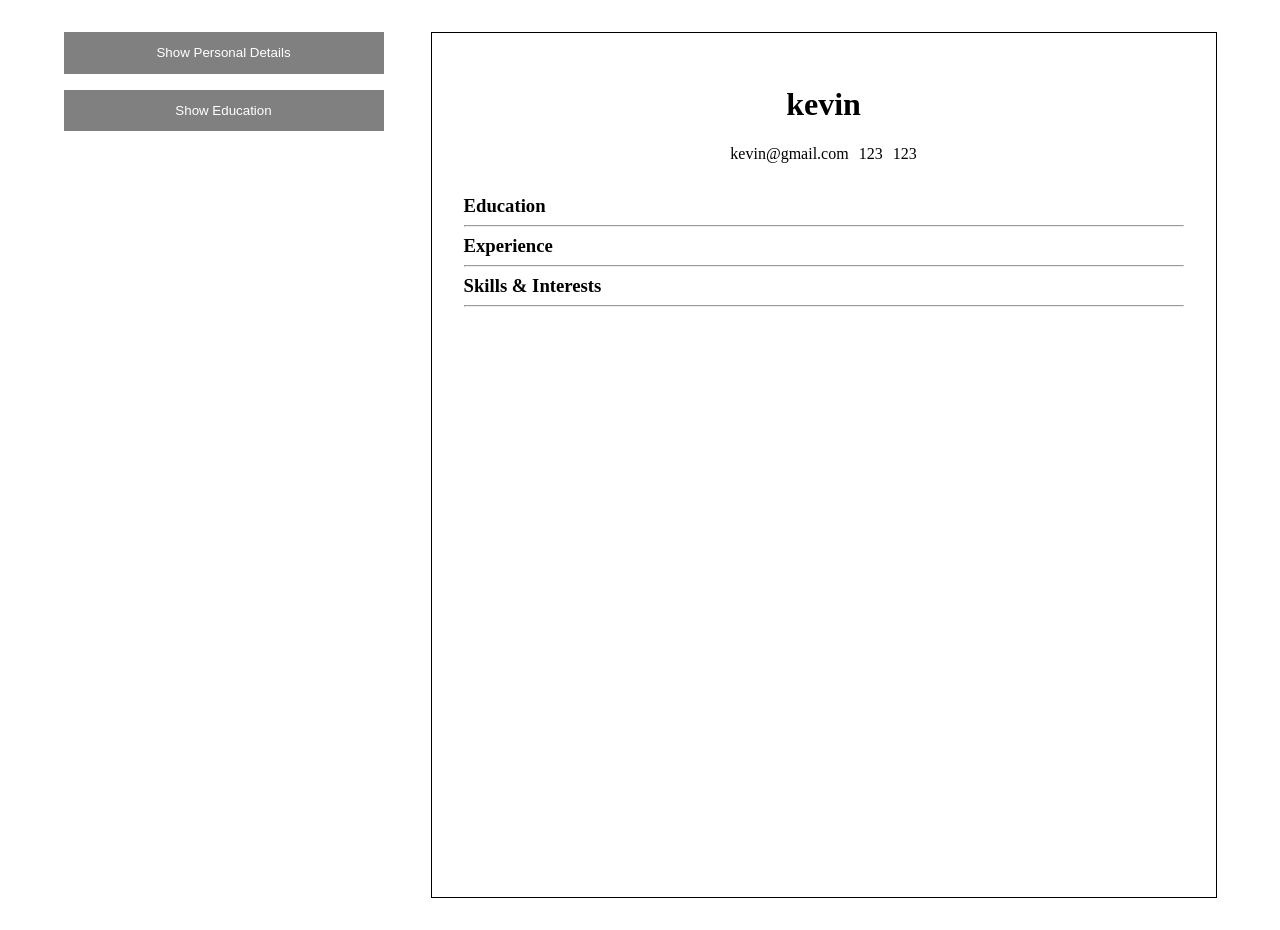
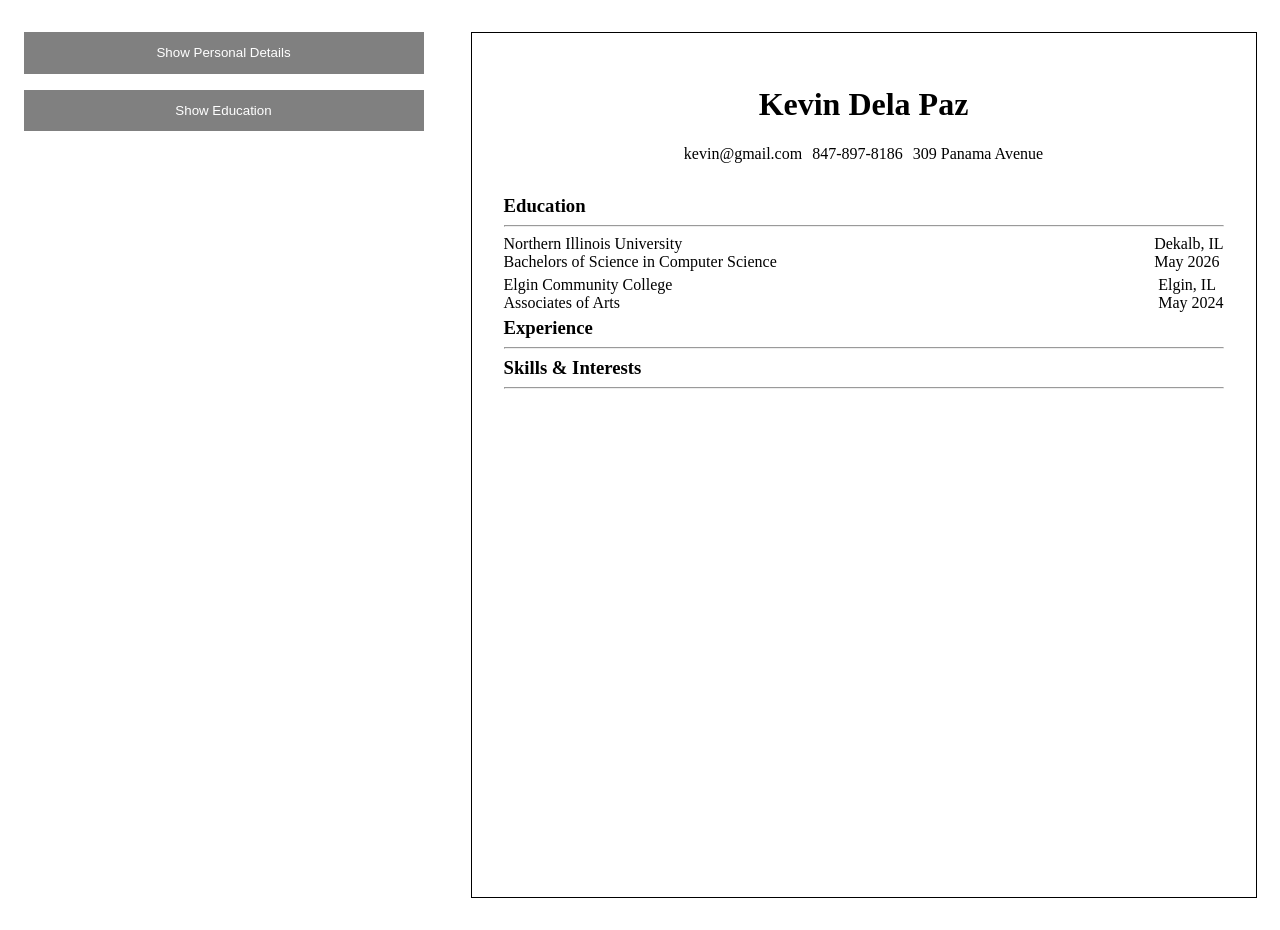
Before and after one commit to kevin120202/cv-builder, a React (Vite) app: page / in a window 1280 px wide. Built offline with nearby package versions, Linux system fonts and the light colour scheme.

Commit message:
adding functionality to add education and render

```diff
--- a/src/App.jsx
+++ b/src/App.jsx
@@ -9,22 +9,22 @@ import { v4 as uuidv4, v4 } from 'uuid'
 
 function App() {
     const [formPersonalDetails, setFormPersonalDetails] = useState({
-        fullName: "kevin",
+        fullName: "Kevin Dela Paz",
         email: "kevin@gmail.com",
-        number: "123",
-        address: "123",
+        number: "847-897-8186",
+        address: "309 Panama Avenue",
     })
     const [formEducationDetails, setFormEducationDetails] = useState([{
-        schoolName: "niu",
-        degree: "bachelors",
-        endDate: "may 2026",
-        location: "dekalb, il",
+        schoolName: "Northern Illinois University",
+        degree: "Bachelors of Science in Computer Science",
+        endDate: "May 2026",
+        location: "Dekalb, IL",
         id: uuidv4(),
     }, {
-        schoolName: "niu",
-        degree: "bachelors",
-        endDate: "may 2026",
-        location: "dekalb, il",
+        schoolName: "Elgin Community College",
+        degree: "Associates of Arts",
+        endDate: "May 2024",
+        location: "Elgin, IL",
         id: uuidv4(),
     }])
 
@@ -45,7 +45,7 @@ function App() {
                 <Education formData={formEducationDetails} />
             </div>
             <div className='resume'>
-                <Resume formDataPersonalDetails={formPersonalDetails} />
+                <Resume formDataPersonalDetails={formPersonalDetails} formDataEducationDetails={formEducationDetails} />
             </div>
         </main>
     )
--- a/src/components/Resume.jsx
+++ b/src/components/Resume.jsx
@@ -1,7 +1,15 @@
 import React from "react";
 import "../index.css"
+import ResumeSchools from "./ResumeSchools";
+
 
 function Resume(props) {
+    console.log(props.formDataEducationDetails);
+
+    const resumeSchoolsComponents = props.formDataEducationDetails.map(school => {
+        return <ResumeSchools school={school} />
+    })
+
     return (
         <div>
             <div className="resume-personal-details">
@@ -15,6 +23,7 @@ function Resume(props) {
             <div className="resume-education">
                 <h3>Education</h3>
                 <hr />
+                {resumeSchoolsComponents}
             </div>
             <div className="resume-experience">
                 <h3>Experience</h3>
--- /dev/null
+++ b/src/components/ResumeSchools.jsx
@@ -0,0 +1,19 @@
+import React from "react";
+
+function ResumeSchools(props) {
+    console.log(props.school.schoolName);
+    return (
+        <div className="resume-schools-container">
+            <div>
+                <p>{props.school.schoolName}</p>
+                <p>{props.school.degree}</p>
+            </div>
+            <div>
+                <p>{props.school.location}</p>
+                <p>{props.school.endDate}</p>
+            </div>
+        </div>
+    )
+}
+
+export default ResumeSchools
--- a/src/index.css
+++ b/src/index.css
@@ -18,10 +18,14 @@ p {
 
 main {
     padding: 2em 0;
-    max-width: 1200px;
+    max-width: 1400px;
     margin: 0 auto;
     display: flex;
     justify-content: space-around;
+}
+
+.info {
+    width: 400px;
 }
 
 form {
@@ -35,7 +39,6 @@ form div {
 }
 
 .personal-details-container {
-    width: 20em;
     margin-bottom: 1em;
 }
 
@@ -89,3 +92,14 @@ form div {
     display: flex;
     gap: 10px;
 }
+
+/* education */
+
+.resume-schools-container {
+    display: flex;
+    justify-content: space-between;
+}
+
+.resume-schools-container div {
+    margin-bottom: 5px;
+}
```
